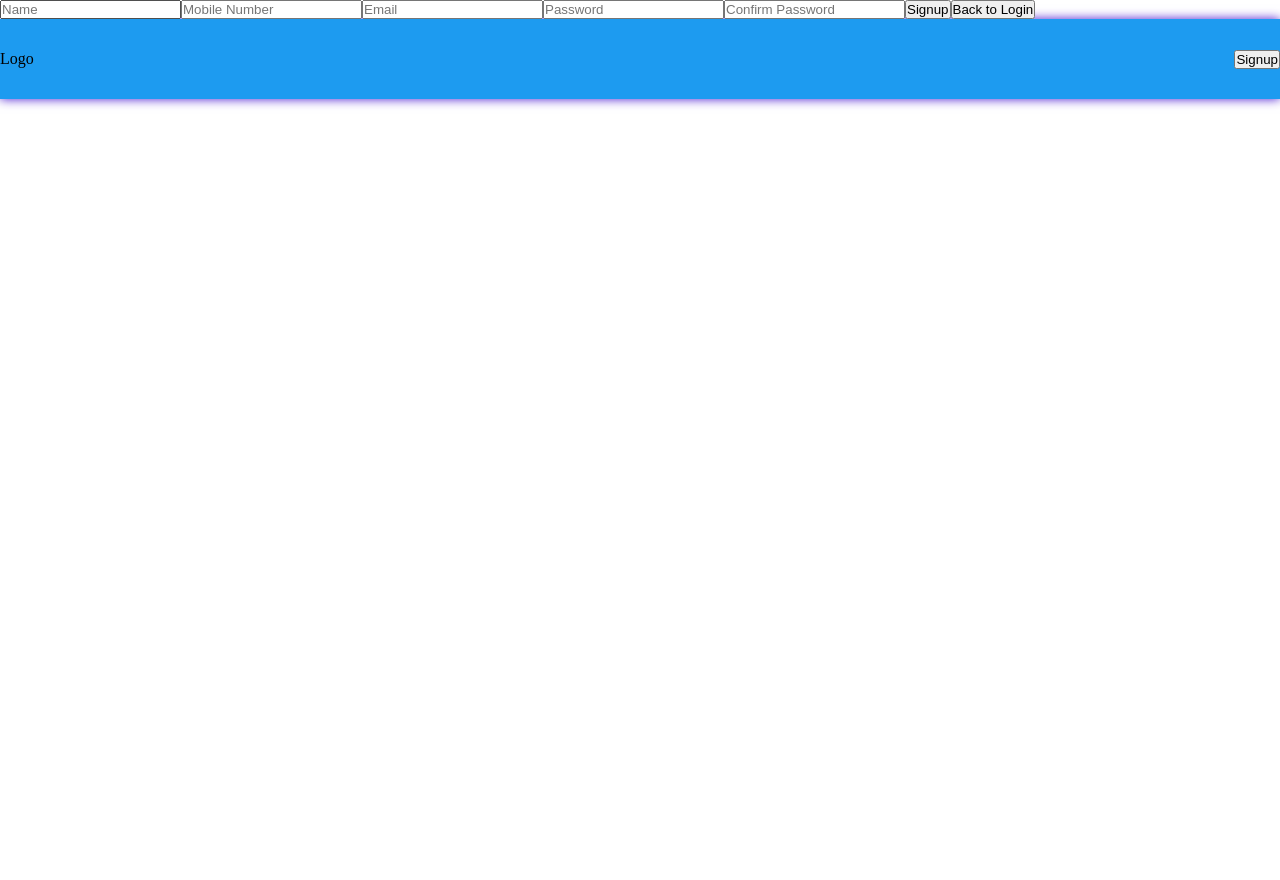
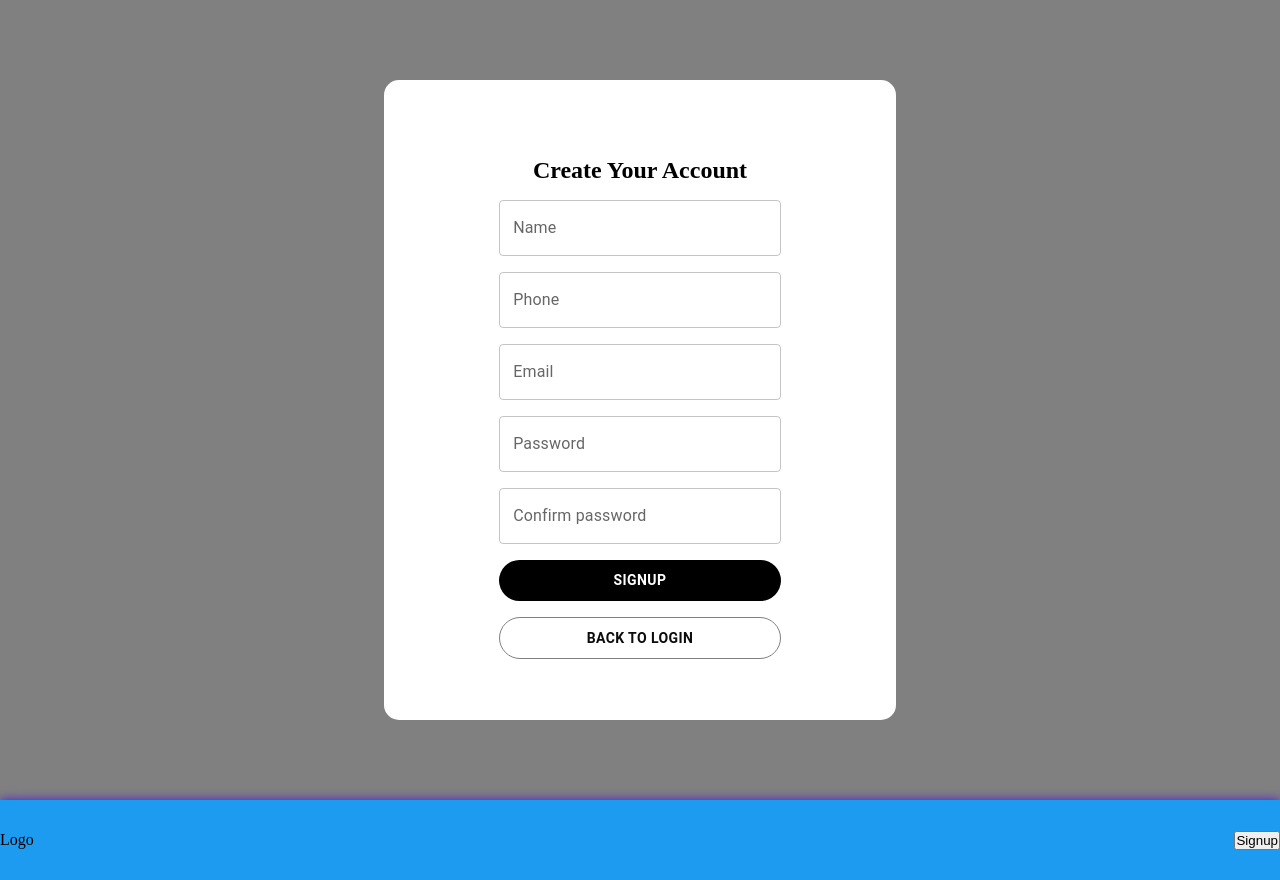
Before and after one commit to BapiMajumder1402/Twitter_clone, a React (Create React App) app in the folder twitterclone/: page /signup in a window 1280 px wide. Before the commit the page ends 800 px from the top, so only its background shows below. Built offline with nearby package versions, Linux system fonts and the light colour scheme.

Commit message:
signup css added

```diff
--- a/twitterclone/package.json
+++ b/twitterclone/package.json
@@ -7,6 +7,7 @@
     "@emotion/styled": "^11.10.6",
     "@mui/icons-material": "^5.11.16",
     "@mui/material": "^5.12.2",
+    "@mui/x-date-pickers": "^6.2.1",
     "@testing-library/jest-dom": "^5.16.5",
     "@testing-library/react": "^13.4.0",
     "@testing-library/user-event": "^13.5.0",
--- a/twitterclone/src/App.js
+++ b/twitterclone/src/App.js
@@ -3,6 +3,7 @@ import Nav from './Component/Navbar/Nav';
 import { Route, Routes } from 'react-router-dom'
 import Login from './Pages/Login/Login';
 import SignupPage from './Pages/Signuppage/Signuppage';
+
 function App() {
   return (
     <div className="App">
--- a/twitterclone/src/Pages/Login/Login.js
+++ b/twitterclone/src/Pages/Login/Login.js
@@ -39,10 +39,13 @@ export default function Login() {
             <button className={l.connect}><FcGoogle /> Sign in with Google</button>
             <button className={l.connect}><BsApple /> Sign in with Apple</button>
           </div>
+          <div className={l.or}>
+            <span><hr /></span>
 
-          <button></button>
+            <span>or</span>
+            <span><hr /></span>
+          </div>
           <div className={l.inputDiv}>
-
             <TextField className={l.input} type='email' placeholder='Email' onChange={LoginHandler} value={Loginuser.email} name='email' id="outlined-basic" label="Email" variant="outlined" />
           </div>
           <div className={l.inputDiv}>
--- a/twitterclone/src/Pages/Login/Login.module.css
+++ b/twitterclone/src/Pages/Login/Login.module.css
@@ -80,3 +80,10 @@
     margin-top: 1rem;
     text-align: center;
 }
+.or{
+
+    justify-content: space-between;
+}
+.or>span{
+    width:33%;
+}
--- a/twitterclone/src/Pages/Signuppage/Signuppage.js
+++ b/twitterclone/src/Pages/Signuppage/Signuppage.js
@@ -1,6 +1,12 @@
 import React, { useState } from 'react'
 import s from "./Signuppage.module.css"
 import { useNavigate } from 'react-router-dom'
+import { TextField } from "@mui/material";
+import { Button } from "@mui/material";
+import { BsTwitter } from 'react-icons/bs';
+import { FcGoogle } from "react-icons/fc";
+import { BsApple } from "react-icons/bs";
+// import { DatePicker } from '@mui/x-date-pickers/DatePicker';
 
 function SignupPage() {
     const Navigate = useNavigate()
@@ -15,16 +21,21 @@ function SignupPage() {
         localStorage.setItem("User", JSON.stringify(data));
         setSignupuser({ id: Math.random(), name: '', phone: '', email: '', password: '', repassword: '' });
     }
-    return (<div>
-        <form onSubmit={(e) => e.preventDefault()} >
-            <input type='text' placeholder='Name' onChange={SignupHandler} value={Signupuser.name} name='name' />
-            <input type='number' placeholder='Mobile Number' onChange={SignupHandler} value={Signupuser.phone} name='phone' />
-            <input type='email' placeholder='Email' onChange={SignupHandler} value={Signupuser.email} name='email' />
-            <input type='password' placeholder='Password' onChange={SignupHandler} value={Signupuser.password} name='password' />
-            <input type='password' placeholder='Confirm Password' onChange={SignupHandler} value={Signupuser.repassword} name='repassword' />
-            <button onClick={SignedUser} > Signup </button>
-            <button onClick={() => Navigate("/")} > Back to Login </button >
-        </form>
+    return (<div className={s.main}>
+        <div className={s.box}>
+
+            <form className={s.form} onSubmit={(e) => e.preventDefault()} >
+            <h2>Create Your Account</h2>
+                <TextField  className={s.input} id="outlined-basic" label="Name" variant="outlined" type='text' placeholder='Name' onChange={SignupHandler} value={Signupuser.name} name='name' />
+                <TextField className={s.input} id="outlined-basic" label="Phone" variant="outlined" type='number' placeholder='Mobile Number' onChange={SignupHandler} value={Signupuser.phone} name='phone' />
+                <TextField className={s.input} id="outlined-basic" label="Email" variant="outlined" type='email' placeholder='Email' onChange={SignupHandler} value={Signupuser.email} name='email' />
+                <TextField className={s.input} id="outlined-basic" label="Password" variant="outlined" type='password' placeholder='Password' onChange={SignupHandler} value={Signupuser.password} name='password' />
+                <TextField className={s.input} id="outlined-basic" label="Confirm password" variant="outlined" type='password' placeholder='Confirm Password' onChange={SignupHandler} value={Signupuser.repassword} name='repassword' />
+                {/* <DatePicker label="Basic date picker" /> */}
+                <Button className={s.btnLogin} variant="contained" disableElevation onClick={SignedUser} > Signup </Button>
+                <Button className={s.btnSignup} variant="contained" disableElevation onClick={() => Navigate("/")} > Back to Login </Button >
+            </form>
+        </div>
     </div>)
 }
 export default SignupPage;
--- a/twitterclone/src/Pages/Signuppage/Signuppage.module.css
+++ b/twitterclone/src/Pages/Signuppage/Signuppage.module.css
@@ -0,0 +1,89 @@
+*{
+    margin: 0;
+    padding: 0;
+}
+.main{
+    background-color: #808080;
+    width:100vw;
+    height:100vh;
+    display: flex;
+    justify-content: center;
+    align-items: center;
+
+}
+.box{
+    border-radius: 15px;
+    height: 80%;
+    background-color: white;
+    width:40%;
+    display: flex;
+    justify-content: center;
+    align-items: center;
+}
+.form{
+    width: 55% ;
+}
+.input{
+    margin-top: 1rem;
+    width: 100%;
+
+}
+.inputDiv{
+    margin-top:  1rem;
+}
+.logo{
+    text-align: center;
+    font-size: 2rem;
+    color: rgb(29, 155, 240);
+}
+.connect{
+    border-radius: 23px;
+    margin-top: 1rem;
+    border: 0.2px solid gray;
+    font-size: 1rem;
+    background-color: white;
+    width: 100%;
+    padding: .5rem;
+}
+.connect:hover{
+    background-color: rgb(234, 232, 232);
+
+}
+.btnLogin{
+    color: white;
+    font-weight: 600;
+    padding: .5rem;
+    background-color: black;
+    width: 100%;
+    border-radius: 23px;
+    margin-top: 1rem;
+}
+.btnSignup{
+    border: 0.2px solid gray;
+    color: rgb(12, 12, 12);
+    font-weight: 600;
+    padding: .5rem;
+    background-color: white;
+    width: 100%;
+    border-radius: 23px;
+    margin-top: 1rem;
+}
+
+.btnLogin:hover{background-color: rgb(45, 43, 43);
+
+}
+.btnSignup:hover{background-color: rgb(234, 232, 232);
+
+}
+
+.form>h2{
+    margin-top: 1rem;
+    text-align: center;
+}
+.or{
+
+    justify-content: space-between;
+}
+.or>span{
+    width:33%;
+}
--- a/twitterclone/src/index.js
+++ b/twitterclone/src/index.js
@@ -4,13 +4,18 @@ import './index.css';
 import App from './App';
 import { BrowserRouter } from 'react-router-dom'
 import { StyledEngineProvider } from '@mui/material';
+// import { LocalizationProvider } from '@mui/x-date-pickers';
+
+
 const root = ReactDOM.createRoot(document.getElementById('root'));
 root.render(
 
   <BrowserRouter>
+  {/* <LocalizationProvider dateAdapter={AdapterDayjs}> */}
    <StyledEngineProvider injectFirst>
     <App />
     </StyledEngineProvider>
+    {/* </LocalizationProvider> */}
   </BrowserRouter>
 
 );
```
Also changed, not shown: 1 other file (tests, documents, lock files or other folders).
